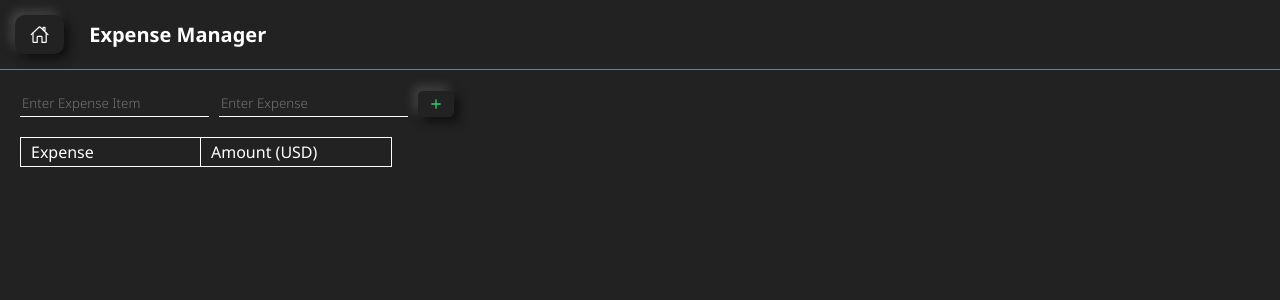
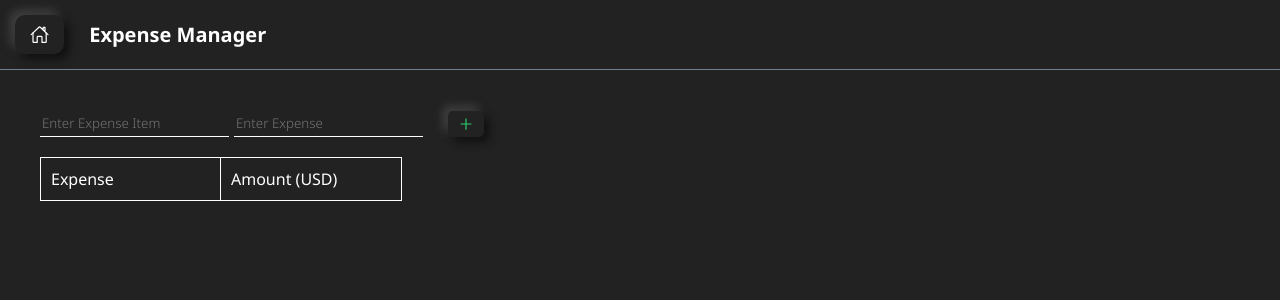
Before and after one commit to Ad1tyARa0/react-d3, a React (Create React App) app: page /expense-manager in a window 1280 px wide. Shown: the top 300 px of the page. Built offline with nearby package versions, Linux system fonts and the light colour scheme.

Commit message:
Improved UI

```diff
--- a/src/components/charts/pie-chart/PieChart.scss
+++ b/src/components/charts/pie-chart/PieChart.scss
@@ -9,8 +9,7 @@ $class_css_prefix: '.#{$css_prefix}';
   flex-direction: column;
   align-items: center;
   justify-content: center;
-
-  margin-top: 20px;
+  flex: 1;
 }
 
 #{$class_css_prefix}value-main {
--- a/src/pages/expense-manager/ExpenseManager.scss
+++ b/src/pages/expense-manager/ExpenseManager.scss
@@ -5,6 +5,13 @@ $css_prefix: 'p--e-m__';
 $class_css_prefix: '.#{$css_prefix}';
 
 #{$class_css_prefix}main {
+  padding: 20px;
+  display: flex;
+}
+
+#{$class_css_prefix}inner-main {
+  display: flex;
+  flex-direction: column;
   padding: 20px;
 }
 
@@ -19,7 +26,7 @@ $class_css_prefix: '.#{$css_prefix}';
   @include display-flex-center-center;
 
   color: $color-green;
-  margin-left: 10px;
+  margin-left: 25px;
   background-color: $color-background-dark;
   @include box-shadow;
 }
@@ -27,7 +34,7 @@ $class_css_prefix: '.#{$css_prefix}';
 #{$class_css_prefix}form-input {
   @include input;
 
-  margin-right: 10px;
+  margin-right: 5px;
   padding: 4px 2px;
   //   border: 1px solid $color-yellow;
 
@@ -64,9 +71,9 @@ $class_css_prefix: '.#{$css_prefix}';
 }
 
 #{$class_css_prefix}item {
-  margin-right: 10px;
   min-width: 180px;
-  padding: 3px 0;
+  // padding: 3px 0;
+  padding: 10px;
   display: flex;
   align-items: center;
   border-right: 1px solid $color-background-light;
--- a/src/pages/expense-manager/ExpenseManager.tsx
+++ b/src/pages/expense-manager/ExpenseManager.tsx
@@ -1,8 +1,8 @@
 import React, { useReducer, useRef } from 'react';
-import { MdAdd, MdOutlineClear } from 'react-icons/md';
 import { PieChart } from '../../components/charts/pie-chart/PieChart';
 import { Layout } from '../../layout/Layout';
 import { DEFAULT_DIMENSIONS } from '../../utils/constants/charts';
+import { AiOutlineMinus, AiOutlinePlus } from 'react-icons/ai';
 
 // SCSS.
 import './ExpenseManager.scss';
@@ -115,7 +115,7 @@ const ExpenseManagerComponent: React.FunctionComponent<
           className={`${css_prefix}form-button`}
           onClick={onClickSubmitExpense}
         >
-          <MdAdd />
+          <AiOutlinePlus />
         </div>
       </div>
     );
@@ -192,7 +192,7 @@ const ExpenseManagerComponent: React.FunctionComponent<
                       className={`${css_prefix}item-icon`}
                       onClick={() => onClickRemoveExpense(e.value)}
                     >
-                      <MdOutlineClear />
+                      <AiOutlineMinus />
                     </div>
                   </div>
                 </div>
@@ -206,10 +206,6 @@ const ExpenseManagerComponent: React.FunctionComponent<
             <div className={`${css_prefix}item`}>Total</div>
             <div className={`${css_prefix}item`}>
               <span>$ {state.totalEarnings}</span>
-
-              <div className={`${css_prefix}item-icon`}>
-                <MdOutlineClear />
-              </div>
             </div>
           </div>
         ) : null}
@@ -217,16 +213,14 @@ const ExpenseManagerComponent: React.FunctionComponent<
     );
   };
 
-  console.log(state.pieChartData);
-
   return (
     <Layout headerTitle='Expense Manager' accentColor={<div />}>
       <div className={`${css_prefix}main`}>
-        {renderExpenseForm()}
+        <div className={`${css_prefix}inner-main`}>
+          {renderExpenseForm()}
 
-        {/* {renderTotalEarningsForm()} */}
-
-        {renderExpensesTable()}
+          {renderExpensesTable()}
+        </div>
 
         <PieChart
           width={800}
--- a/src/pages/expense-manager/ExpenseManagerReducer.ts
+++ b/src/pages/expense-manager/ExpenseManagerReducer.ts
@@ -92,8 +92,6 @@ export const ExpenseManagerReducer = (
       };
 
     case EXPENSE_MANAGER_ON_CLICK_SUBMIT_EXPENSES:
-      let value = Number(state.expense);
-
       if (state.expenseItem.length !== 0) {
         expenseObj = {
           name: state.expenseItem,
@@ -118,10 +116,13 @@ export const ExpenseManagerReducer = (
       return {
         ...state,
         allExpenses: expense,
-        totalEarnings: formattedData.reduce((a, c) => a + c.value, 0),
+        totalEarnings: formattedData
+          .reduce((a, c) => a + c.value, 0)
+          .toLocaleString(),
         expense: '',
         expenseItem: '',
         pieChartData: formattedData,
+
         // totalEarnings: (
         //   Number(state.savedTotal) -
         //   formattedData.reduce((a, c) => a + c.value, 0)
```
